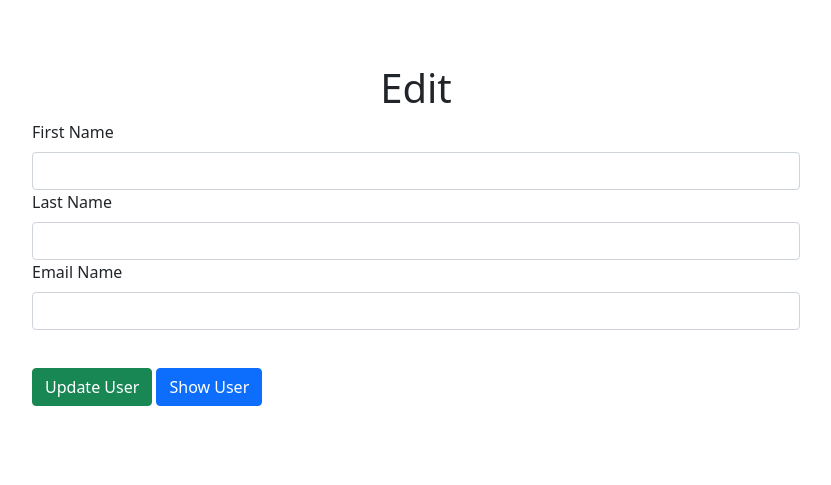
After one commit to doantrong877/PythonStat, a Flask app: template flask_mysql/crud/users_crud/templates/edit.html in a window 1280 px wide. The commit adds this page. Shown: the top 485 px of the page, without its empty margins (224-1055 px from the left). Run offline with Flask 2, Linux system fonts and the light colour scheme; the template is opened without the code that fills it, so the values that code supplies are empty.

Commit message:
finished users_crud

```diff
--- a/flask_mysql/crud/users_cr/templates/read.html
+++ b/flask_mysql/crud/users_cr/templates/read.html
@@ -16,6 +16,7 @@
             <th scope="col">Last Name</th>
             <th scope="col">Email</th>
             <th scope="col">Created At</th>
+
         </tr>
         {% for user in users %}
         <tr>
--- a/flask_mysql/crud/users_cr/user.py
+++ b/flask_mysql/crud/users_cr/user.py
@@ -22,6 +22,8 @@ class User:
             users.append( cls(user) )
         return users
 
+
+
     @classmethod
     def save(cls, data ):
         query = "INSERT INTO users ( first_name , last_name , email , created_at, updated_at ) VALUES ( %(fname)s , %(lname)s , %(email)s , NOW() , NOW() );"
--- a/flask_mysql/crud/users_crud/server.py
+++ b/flask_mysql/crud/users_crud/server.py
@@ -6,8 +6,13 @@ from user import User
 app = Flask(__name__)
 app.secret_key = "bimat"
 
+@app.route("/")
+def index():
+    users = User.get_all()
+    return redirect('/users')
+
 @app.route("/users")
-def index():
+def users():
     users = User.get_all()
     return render_template("read.html", users = users)
 
@@ -20,15 +25,45 @@ def user_input():
     data = {
         'fname' : request.form['fname'],
         'lname' : request.form['lname'],
-        'email' : request.form['email'],
+        'email' : request.form['email']
             }
 
     User.save(data)
 
     return redirect('/users')
 
+@app.route('/delete/<int:id>')
+def delete_user(id):
+    data = {"id" : id}
+    User.delete(data)
+    return redirect("/users")
+
+@app.route('/show/<int:id>')
+def display_user(id):
+    data = {"id" : id}
+    user = User.get_user(data)
+    return render_template('info.html', user = user)
+
+@app.route('/edit/<int:id>')
+def edit(id):
+    data = {
+        "id" : id
+    }
+    user = User.get_user(data)
+    return render_template('edit.html', user = user)
 
 
+@app.route('/update', methods =['POST'])
+def update():
+    data = {
+        'fname' : request.form['fname'],
+        'lname' : request.form['lname'],
+        'email' : request.form['email'],
+            }
+
+    User.edit(data)
+
+    return redirect('/users')
 
 if __name__ == "__main__":
     app.run(debug=True)
--- /dev/null
+++ b/flask_mysql/crud/users_crud/templates/edit.html
@@ -0,0 +1,27 @@
+<!DOCTYPE html>
+<html lang="en">
+<head>
+    <meta charset="UTF-8">
+    <meta http-equiv="X-UA-Compatible" content="IE=edge">
+    <meta name="viewport" content="width=device-width, initial-scale=1.0">
+    <link href="https://cdn.jsdelivr.net/npm/bootstrap@5.0.2/dist/css/bootstrap.min.css" rel="stylesheet" integrity="sha384-EVSTQN3/azprG1Anm3QDgpJLIm9Nao0Yz1ztcQTwFspd3yD65VohhpuuCOmLASjC" crossorigin="anonymous">
+    <script src="https://cdn.jsdelivr.net/npm/bootstrap@5.0.2/dist/js/bootstrap.bundle.min.js" integrity="sha384-MrcW6ZMFYlzcLA8Nl+NtUVF0sA7MsXsP1UyJoMp4YLEuNSfAP+JcXn/tWtIaxVXM" crossorigin="anonymous"></script>
+    <title>Create</title>
+</head>
+<body style="padding: 5% 20%">
+    <h1 style="text-align: center;">Edit {{user.first_name}}</h1>
+
+
+    <form action="/update" method="post" class="mb-3">
+        <label for="first_name" class="form-label">First Name</label>
+        <input type="text" name = "fname" id="first_name" class="form-control" value={{user.first_name}}>
+        <label for="last_name" class="form-label">Last Name</label>
+        <input type="text" name ="lname" lname id="lasst_name" class="form-control"  value={{user.last_name}}>
+        <label for="e" class="form-label">Email Name</label>
+        <input type="email" name = "email" id="e" class="form-control"  value={{user.email}}>
+        <button style="margin-top: 5%;" type="submit" class="btn btn-success">Update User</button>
+        <a href="/show/{{user.id}}" style="margin-top: 5%;" class="btn btn-primary" role="button" >Show User</a>
+
+    </form>
+</body>
+</html>
--- a/flask_mysql/crud/users_crud/templates/read.html
+++ b/flask_mysql/crud/users_crud/templates/read.html
@@ -16,6 +16,7 @@
             <th scope="col">Last Name</th>
             <th scope="col">Email</th>
             <th scope="col">Created At</th>
+            <th scope="col">Actions</th>
         </tr>
         {% for user in users %}
         <tr>
@@ -23,6 +24,9 @@
             <td>{{user.last_name}}</td>
             <td>{{user.email}}</td>
             <td>{{user.created_at}}</td>
+            <td><a href="/show/{{user.id}}">Show</a> |
+                <a href="/edit/{{user.id}}">Edit</a> |
+                <a href="/delete/{{user.id}}">Delete</a></td>
         </tr>
         {% endfor %}
     </table>
```
Also changed, not shown: flask_mysql/crud/users_crud/templates/info.html (added, +18 -0 lines), flask_mysql/crud/users_crud/user.py (+18 -1 lines), 1 other file.
